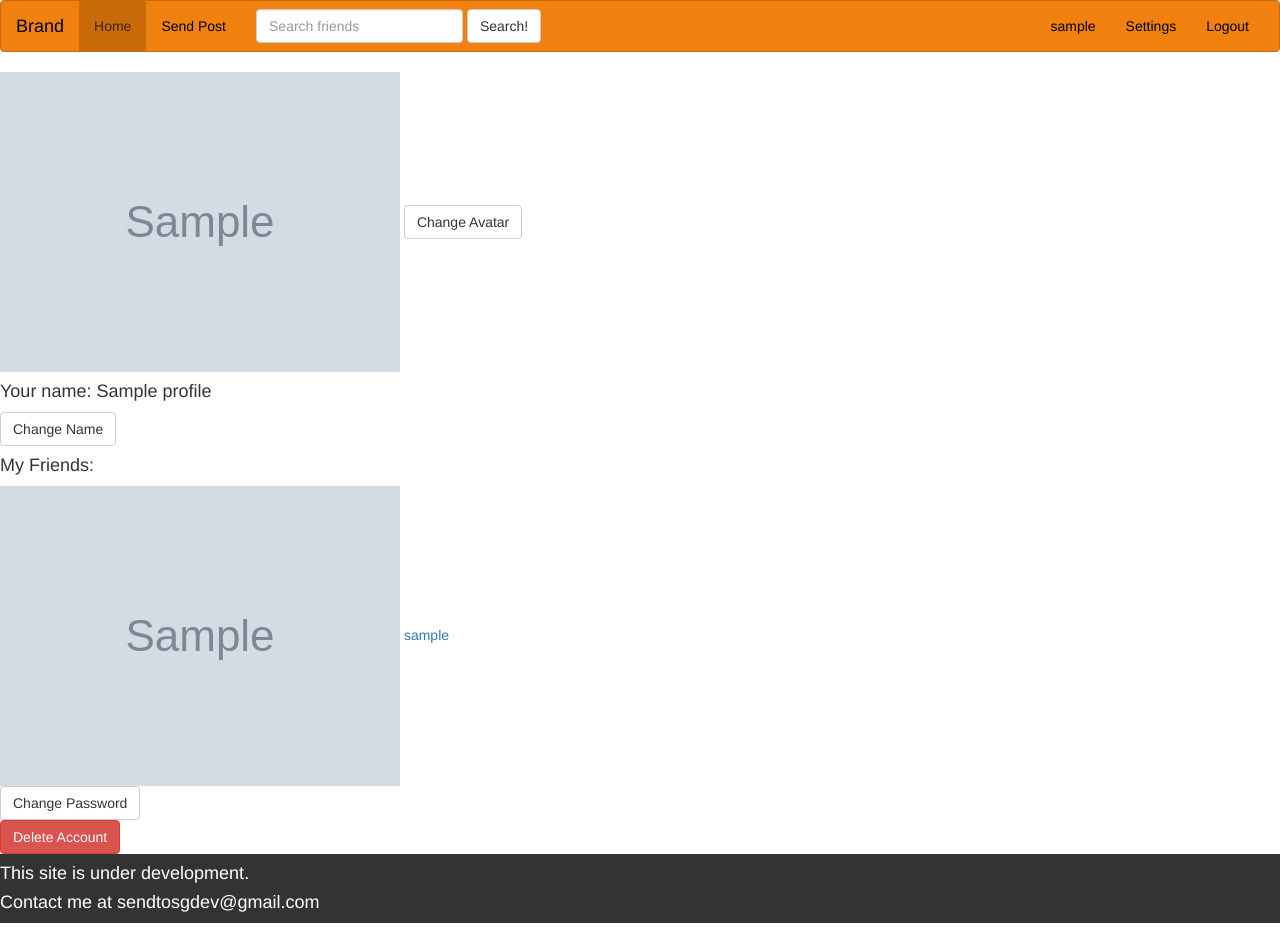
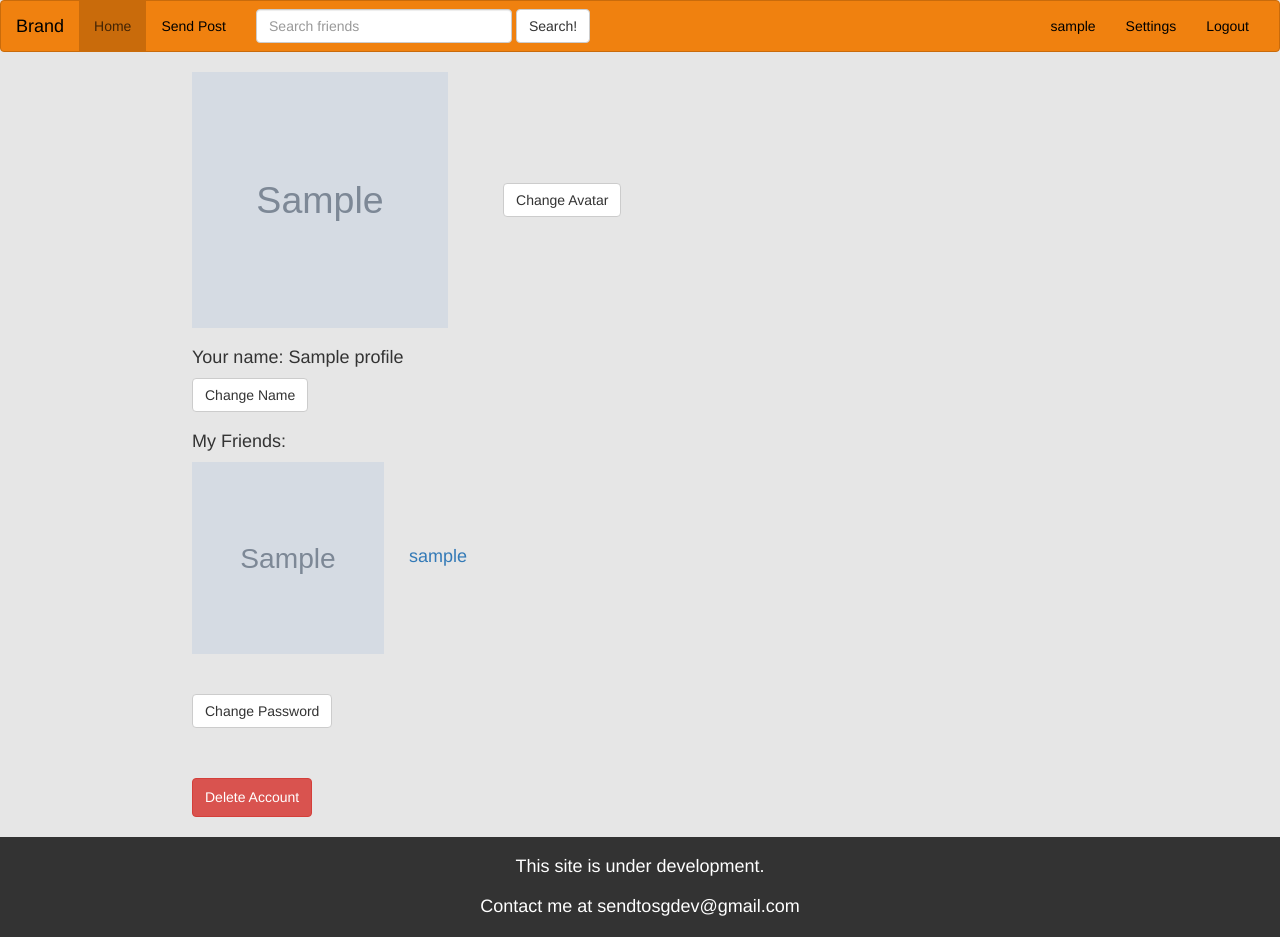
Before and after one commit to thepassenger-hub/MyCinema, a Django app: page /settings in a window 1280 px wide. Run offline with Django 3.2, Linux system fonts and the light colour scheme; a user stored in the database is signed in; tables that the repository leaves empty hold one stand-in row (values such as "Sample post"); grey boxes marked "Sample" are stand-in pictures; parts of the project's set-up code (start-up, migrations or seed data) failed here and were passed over; some libraries are stand-ins or nearby versions.

Commit message:
Starting med screens design

```diff
--- a/movieapp_backend/movieapp_frontend/static/css/search_friends.css
+++ b/movieapp_backend/movieapp_frontend/static/css/search_friends.css
@@ -28,9 +28,11 @@ Small devices - Tablets (<768px)
     .avatar{
         float: right;
         top: 0;
+        height: 30vw;
+        width: 30vw;
     }
     .add_friend_button {
-        background-color: #ffcc00;
+        background-color: #f0810f;
         width: 100%;
         font-size: 18px;
         border: none;
--- a/movieapp_backend/movieapp_frontend/static/css/settings.css
+++ b/movieapp_backend/movieapp_frontend/static/css/settings.css
@@ -56,6 +56,7 @@ Small devices - Tablets (<768px)
     #change_avatar_form {
         margin-top: 10px;
     }
+
     .error {
         border: 1px solid red;
         -webkit-box-shadow: inset 0px 0px 6px 1px rgba(255,0,0,1);
@@ -114,5 +115,122 @@ Small devices - Tablets (<768px)
         margin-bottom: 0;
     }
 
+}
+/********************************
+Medium devices - Tablets (768px<=)
+********************************/
+@media screen and (min-width: 768px){
+     .main {
+        width: 70%;
+        min-height: calc(100vh - 172px);
+        font-size: 18px;
+        margin-left: auto;
+        margin-right: auto;
+    }
+    .sub_settings{
+        margin-bottom: 20px;
+    }
+    #avatar {
+        width: 20vw;
+        height: 20vw;
+    }
+    #show_change_avatar_form{
+        margin-left: 50px;
+    }
+    #change_avatar_form .input-group{
+        margin-top: 10px;
+    }
+    #change_avatar_button{
+        margin-top: 15px;
+    }
+    #change_name_form{
+        width: calc(100% - 136px);
+        float: right;
+    }
+    .friends_avatars{
+        width: 15vw;
+        height: 15vw;
+    }
+    .friend_profile a {
+        margin-left: 20px;
+    }
+    .friend_request_dialog {
+        border: 3px solid #0275d8;
+        border-radius: 10px;
+        margin-bottom: 20px;
+    }
+    .friend_request_dialog form {
+        width: 40%;
+        display: inline-block;
 
+    }
+    .reject_frequest_form {
+        float: right;
+    }
+    .friend_request_message{
+        text-align: center;
+    }
+    .friend_request_dialog .btn.btn-info {
+        float: right;
+    }
+    #selected_file_input {
+        height: 39px;
+        background-color: white;
+        border: none;
+    }
+    span.btn.btn-primary{
+        height: 39px;
+        display: flex;
+        flex-direction: column;
+        justify-content: center;
+    }
+    #change_name_input {
+        height: 39px;
+    }
+    #submit_change_name_button{
+        height: 39px;
+    }
+    #change_password_button {
+        margin-top: 20px;
+    }
+
+    #change_password_form{
+        margin-top: 20px;
+    }
+    #change_password_form input{
+        margin-bottom: 10px;
+    }
+    #show_delete_account_modal {
+        margin-top: 30px;
+        margin-bottom: 20px;
+        height: 39px;
+    }
+    #delete_account_button {
+        margin-right: 10px;
+        float: right;
+    }
+    #close_modal_button {
+        float: left;
+        margin-left: 10px;
+        margin-bottom: 0;
+    }
+
+    .modal {
+      text-align: center;
+      padding: 0!important;
+    }
+
+    .modal:before {
+      content: '';
+      display: inline-block;
+      height: 100%;
+      vertical-align: middle;
+      margin-right: -4px;
+    }
+
+    .modal-dialog {
+      display: inline-block;
+      text-align: left;
+      vertical-align: middle;
+    }
 }
--- a/movieapp_backend/movieapp_frontend/static/css/skeleton.css
+++ b/movieapp_backend/movieapp_frontend/static/css/skeleton.css
@@ -5,6 +5,7 @@ html, body {
 body {
     display: flex;
     flex-wrap: wrap;
+    background-color: #e6e6e6;
 }
 /********************
         Navbar
@@ -142,3 +143,25 @@ Small devices - Tablets (<768px)
         margin-right: 10px;
     }
 }
+
+/********************************
+Medium devices - Tablets (768px<=)
+********************************/
+@media screen and (min-width: 768px){
+    /******Navbar*******/
+    #search_friends_bar{
+        width: 20vw;
+    }
+    footer {
+        text-align: center;
+        height: 100px;
+        display: flex;
+          flex-direction: column;
+          justify-content: center;
+    }
+    footer h4 {
+        margin-left: 10px;
+        margin-right: 10px;
+    }
+
+}
--- a/movieapp_backend/movieapp_frontend/templates/movieapp_frontend/index.html
+++ b/movieapp_backend/movieapp_frontend/templates/movieapp_frontend/index.html
@@ -12,12 +12,12 @@
     <div id="sidenav_left" class="sidenav"></div>
     {% for movie in my_movies %}
         <div class="movie_post">
+            <img src="{{movie.image_url}}" id="movie_image" />
             <h6 id="movie_datetime">{{movie.created}}</h6>
             <h4 id="from_user">From: {{movie.user}}</h4>
             <hr id="hr_from_user">
             <h4 id="movie_title">{{movie.title}}</h4>
             <hr id="hr_title">
-            <h4 id="movie_image">{{movie.image_url}}</h4>
             <div class='movie_rating' id="movie_rating">
                 <span class='movie_rating_int' id="movie_rating_int">{{movie.rating}}</span>
             </div>
--- a/movieapp_backend/movieapp_frontend/tests.py
+++ b/movieapp_backend/movieapp_frontend/tests.py
@@ -386,7 +386,7 @@ class SettingsPageTest(inherit_test_case(TestCase)):
         self.assertTrue(user.is_authenticated)
 
     def test_can_upload_new_avatar(self):
-        self.assertFalse(self.aaa.profile.avatar)
+        self.assertEqual(self.aaa.profile.avatar.url, '/avatar_images/avatar.svg')
 
         with open('utils/avatar_2.png', 'rb') as fp:
 
@@ -423,7 +423,7 @@ class SettingsPageTest(inherit_test_case(TestCase)):
 
     def test_can_delete_account(self):
         self.assertTrue(self.aaa.is_active)
-        response = self.c.get('/settings/delete_account/', follow=True)
+        response = self.c.post('/settings/delete_account/', follow=True)
         self.assertFalse(User.objects.get(username='aaa').is_active)
         self.assertRedirects(response, '/login?next=/')
 
--- a/movieapp_backend/movieapp_frontend/views.py
+++ b/movieapp_backend/movieapp_frontend/views.py
@@ -30,7 +30,7 @@ def new_post_page(request):
         title = request.POST.get('title')
         image_url = request.POST.get('image_url')
         rating = request.POST.get('rating')
-        content = request.POST.get('content')
+        content = request.POST.get('comment')
         send_to = request.POST.get('send_to')
         user = request.user
 
--- a/movieapp_backend/utils/scraper.py
+++ b/movieapp_backend/utils/scraper.py
@@ -15,4 +15,7 @@ def get_image(title):
       num=1
     ).execute()
 
-  return res['items'][0]['link']
+  try:
+    return res['items'][0]['link']
+  except:
+    return None
```
Also changed, not shown: movieapp_backend/functional_tests/tests.py (+6 -4 lines), movieapp_backend/movieapp_frontend/static/css/index.css (+47 -0 lines), movieapp_backend/movieapp_frontend/static/css/newpost.css (+40 -1 lines).
